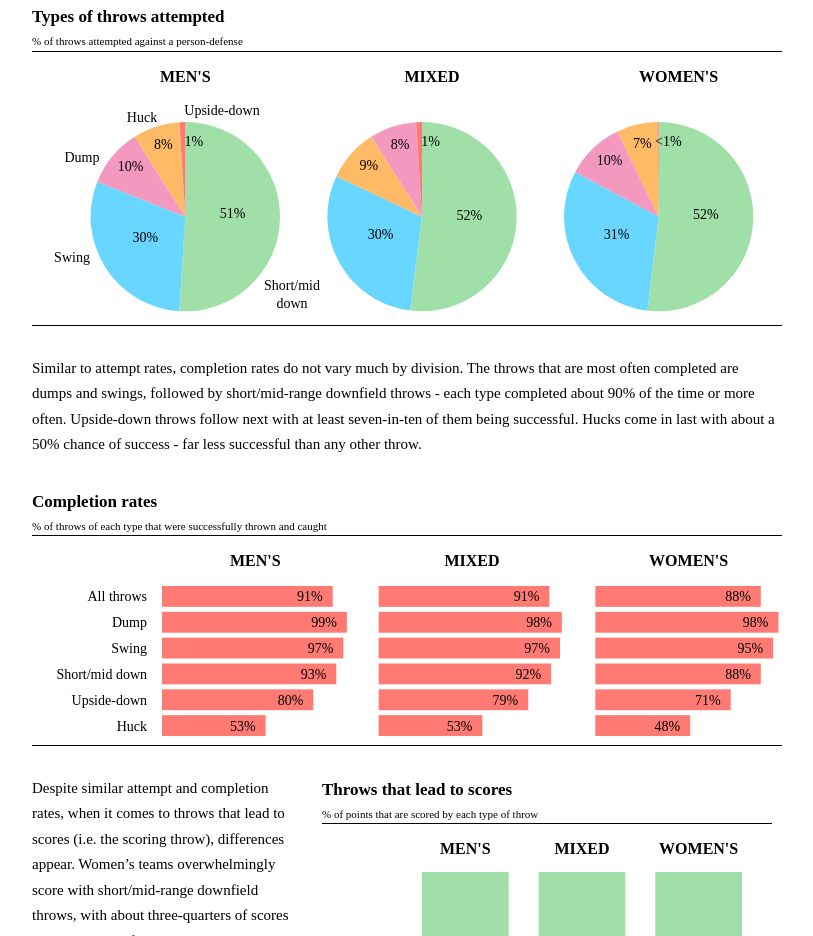
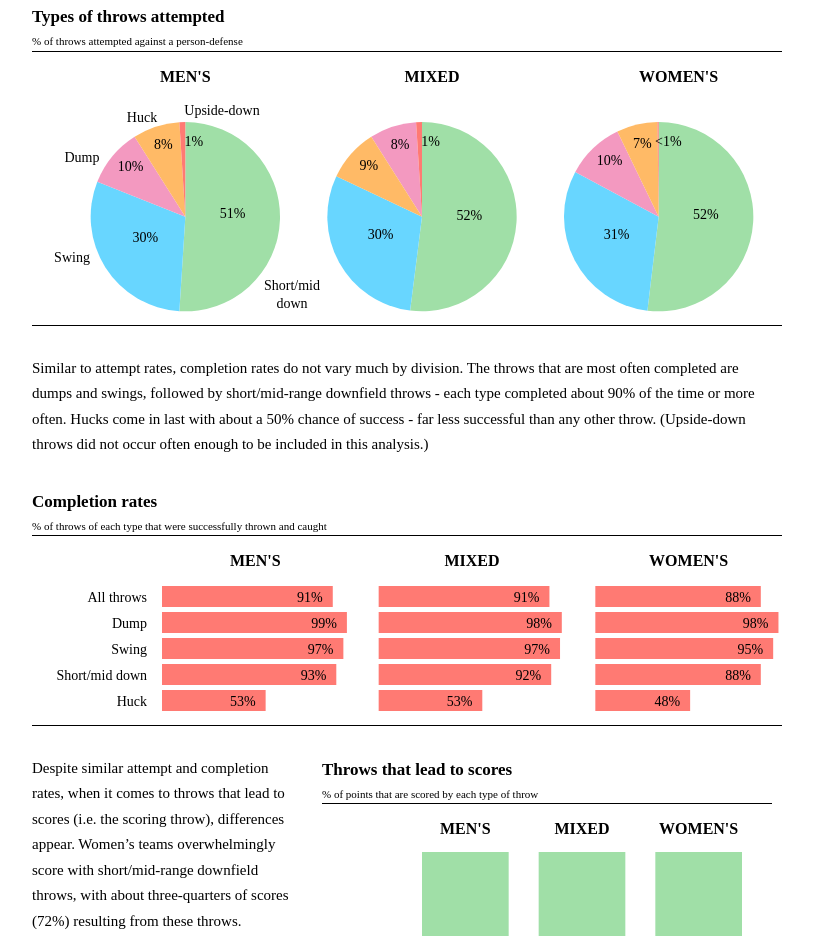
Before and after one commit to namisumida/ultimate_divisions, a plain HTML site: page section1.html in a window 1280 px wide. Shown: the part 462-1398 px from the top of the page, without its empty margins (233-1046 px from the left). Drawn offline with nearby package versions, Linux system fonts and the light colour scheme; a web font is replaced by a local one.

Commit message:
Post number check

```diff
--- a/section1.html
+++ b/section1.html
@@ -18,17 +18,17 @@
   </section>
   <section id="section1_throws" class="section-first">
 		<h2>1. Throws and turnovers</h2>
-		<p>In general, how often certain types of throws occur are similar across the three divisions. Of  five types of throws that were measured - hucks, swings, dumps, upside-down throws (e.g., hammers, scoobers), short/mid-range downfield throws - at least 50% are short/mid-range downfield throws. The next most common throw is a swing, thrown about 30% of the time. Dumps and hucks each occur about 10% of the time. And lastly, upside-down throws are used 1% of the time of less.</p>
+		<p>In general, how often certain types of throws occur are similar across the three divisions. Of five types of throws that were measured - hucks, swings, dumps, upside-down throws (e.g., hammers, scoobers), short/mid-range downfield throws - at least 50% are short/mid-range downfield throws. The next most common throw is a swing, thrown about 30% of the time. Dumps and hucks each occur about 10% of the time. And lastly, upside-down throws are used 1% of the time of less.</p>
 		<section class="svg-section">
 			<h4 class="chart-title">Types of throws attempted</h4>
 			<p class="chart-subtext">% of throws attempted against a person-defense</p>
 			<svg class="svg-chart" id="svg-throwsattempted" height="265"></svg>
 		</section>
-		<p>Similar to attempt rates, completion rates do not vary much by division. The throws that are most often completed are dumps and swings, followed by short/mid-range downfield throws - each type completed about 90% of the time or more often. Upside-down throws follow next with at least seven-in-ten of them being successful. Hucks come in last with about a 50% chance of success - far less successful than any other throw.</p>
+		<p>Similar to attempt rates, completion rates do not vary much by division. The throws that are most often completed are dumps and swings, followed by short/mid-range downfield throws - each type completed about 90% of the time or more often. Hucks come in last with about a 50% chance of success - far less successful than any other throw. (Upside-down throws did not occur often enough to be included in this analysis.)</p>
 		<section class="svg-section">
 			<h4 class="chart-title">Completion rates</h4>
 			<p class="chart-subtext">% of throws of each type that were successfully thrown and caught</p>
-			<svg class="svg-chart" id="svg-completionrates" height="200"></svg>
+			<svg class="svg-chart" id="svg-completionrates" height="180"></svg>
 		</section>
 		<section class="svg-section" id="svgSection-scoredthrows">
 			<h4 class="chart-title">Throws that lead to scores</h4>
--- a/static-charts/section1-charts.js
+++ b/static-charts/section1-charts.js
@@ -175,18 +175,18 @@ svg1.append("text")
 // SVG 2: Completion rates of throws
 var svg2 = d3.select("#svg-completionrates");
 var dataset2 = [{division:"mens", throw:"All throws", rate:.91 }, {division:"mens",throw:"Dump", rate:.99}, {division:"mens",throw:"Swing", rate:.97},
-                {division:"mens",throw:"Short/mid down", rate:.93}, {division:"mens", throw:"Upside-down", rate:.8}, {division:"mens", throw:"Huck", rate:.53},
+                {division:"mens",throw:"Short/mid down", rate:.93}, {division:"mens", throw:"Huck", rate:.53},
                 {division:"mixed", throw:"all", rate:.91}, {division:"mixed",throw:"dump", rate:.98}, {division:"mixed",throw:"swing", rate:.97},
-                {division:"mixed", throw:"down", rate:.92}, {division:"mixed",throw:"over", rate:.79}, {division:"mixed",throw:"huck", rate:.53},
+                {division:"mixed", throw:"down", rate:.92}, {division:"mixed",throw:"huck", rate:.53},
                 {division:"womens", throw:"all", rate:.88}, {division:"womens",throw:"dump", rate:.98}, {division:"womens",throw:"swing", rate:.95},
-                {division:"womens", throw:"down", rate:.88}, {division:"womens",throw:"over", rate:.71}, {division:"womens",throw:"huck", rate:.48}];
+                {division:"womens", throw:"down", rate:.88}, {division:"womens",throw:"huck", rate:.48}];
 var w2 = document.getElementById("svg-completionrates").getBoundingClientRect().width;
 var h2 = document.getElementById("svg-completionrates").getBoundingClientRect().height;
 var w_labels2 = 100;
 var w_spacing2 = 30;
 var h_spacing2 = 5;
 var w_bar2 = (w2-w_labels2-w_spacing2*3)/3;
-var h_bar2 = (h2-50-h_spacing2*5)/6;
+var h_bar2 = (h2-50-h_spacing2*5)/5;
 var xScale2 = d3.scaleLinear()
                 .domain([0,1])
                 .range([10, w_bar2]);
@@ -223,7 +223,7 @@ svg2.selectAll("axis_labels2")
     .attr("class", "axis_labels")
     .attr("x", w_labels2+15)
     .attr("y", function(d,i) {
-      return 50 + (i%6+1)*(h_bar2 + h_spacing2)-h_bar2/2;
+      return 50 + (i%5+1)*(h_bar2 + h_spacing2)-h_bar2/2;
     })
     .text(function(d) {
       return d.throw;
@@ -244,7 +244,7 @@ svg2.selectAll("bar2")
      else { return w_labels2 + w_spacing2*3 + w_bar2*2; }
    })
    .attr("y", function(d,i) {
-     return 50 + i%6*(h_bar2 + h_spacing2);
+     return 50 + i%5*(h_bar2 + h_spacing2);
    })
    .attr("width", function(d) {
      return xScale2(d.rate);
@@ -265,7 +265,7 @@ svg2.selectAll("bar2")
       else { return w_labels2 + w_spacing2*3 + w_bar2*2 +xScale2(d.rate) - 10; }
     })
     .attr("y", function(d,i) {
-      return 50 + (i%6+1)*(h_bar2 + h_spacing2)-h_bar2/2;
+      return 50 + (i%5+1)*(h_bar2 + h_spacing2)-h_bar2/2;
     })
     .text(function(d) {
       return d3.format(".0%")(d.rate);
```
